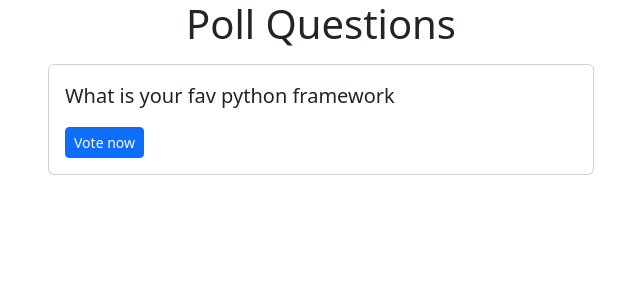
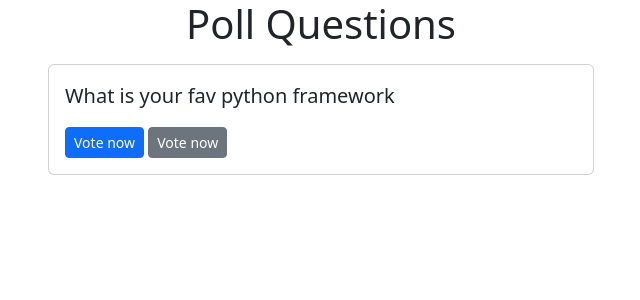
Before and after one commit to onyango-granton/pollster, a Django app: page /polls/ in a window 1280 px wide. Shown: the top 300 px of the page, without its empty margins (319-959 px from the left). Run offline with Django 5.2, Linux system fonts and the light colour scheme; data comes from the database, SQL or seed files in the repository.

Commit message:
added a a tag to results.html

```diff
--- a/pollster/templates/polls/index.html
+++ b/pollster/templates/polls/index.html
@@ -8,6 +8,7 @@
         <div class="card-body">
             <p class="lead">{{ question.question_text}}</p>
             <a href="{%url 'polls:detail' question.id%}" class="btn btn-primary btn-sm">Vote now</a>
+            <a href="{%url 'polls:results' question.id%}" class="btn btn-secondary btn-sm">Vote now</a>
         </div>
     </div>
     {% endfor %}
```
